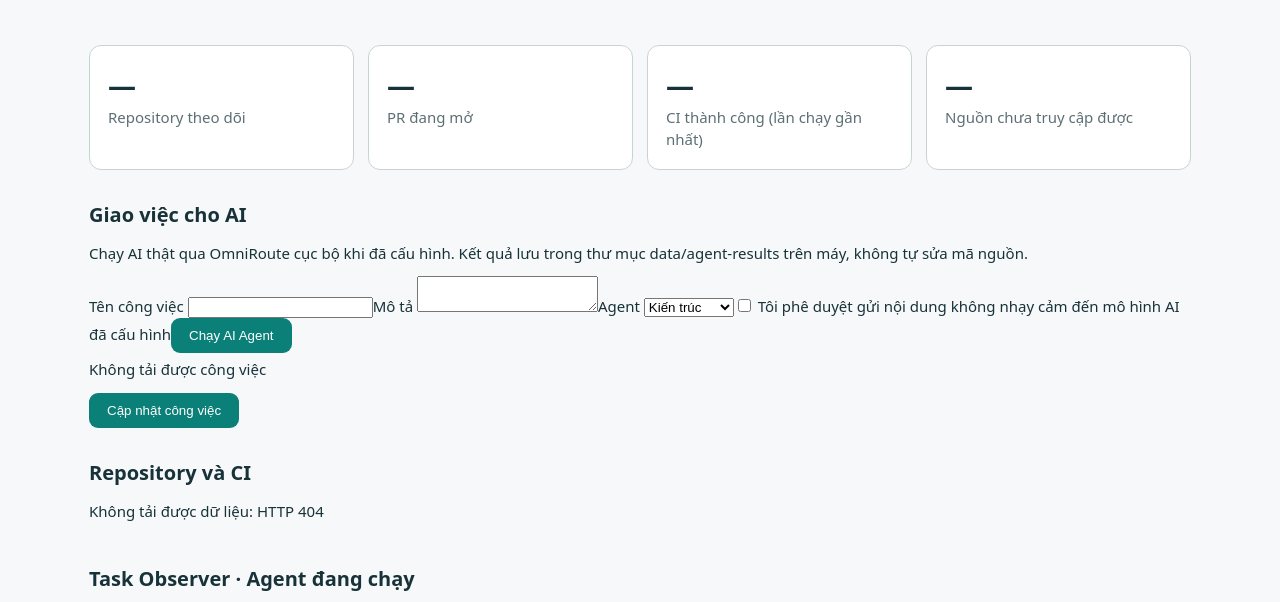
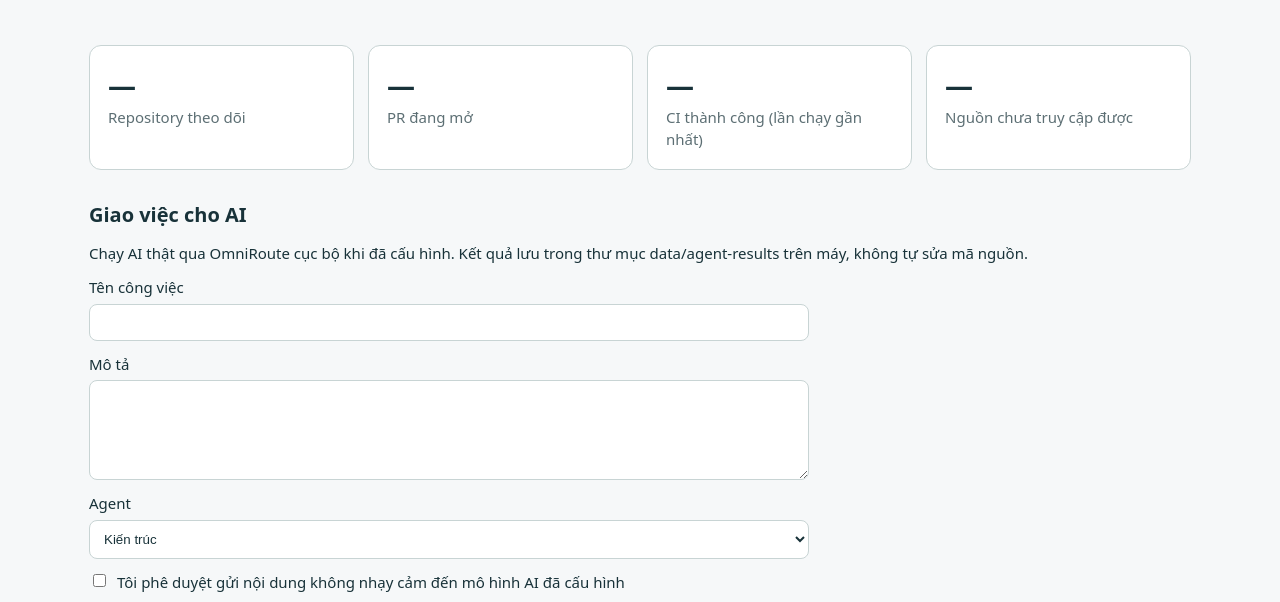
Before and after one commit to saoluucvhak-pixel/HAK_AI_AGENT_CONTROL_CENTER, a website: page web/index.html in a window 1280 px wide. Shown: the part 109-711 px from the top of the page. Drawn offline with Linux system fonts and the light colour scheme; no server answers.

Commit message:
style: usable operator task form

```diff
--- a/web/style.css
+++ b/web/style.css
@@ -1 +1,2 @@
 :root{color-scheme:light dark;font:15px/1.5 system-ui,-apple-system,Segoe UI,sans-serif;--accent:#0b8078;--border:#c8d4d4}*{box-sizing:border-box}body{margin:0;background:light-dark(#f6f8f9,#121d21);color:light-dark(#183239,#eaf1f3)}header,main,footer{max-width:1150px;margin:auto;padding:24px}header{display:flex;justify-content:space-between;align-items:center;gap:16px}h1{margin:0;font-size:28px}h2{font-size:20px;margin:30px 0 12px}h3{font-size:16px;margin:0 0 8px}p{margin:5px 0 12px}header p,footer{opacity:.7}button{background:var(--accent);color:white;border:0;border-radius:9px;padding:10px 18px;cursor:pointer}button:disabled{opacity:.5}.stats,.layers,.cards{display:grid;grid-template-columns:repeat(auto-fit,minmax(230px,1fr));gap:14px}article{border:1px solid var(--border);border-radius:12px;padding:18px;background:light-dark(white,#1c2c31);overflow-wrap:anywhere}.stats article{display:flex;flex-direction:column}.stats strong{font-size:28px}.stats span{opacity:.7}.repo a{display:block;margin:8px 0;color:light-dark(#006b73,#7de3d8)}.warning{color:light-dark(#9e4512,#ffb078)}:focus-visible{outline:3px solid var(--accent);outline-offset:3px}@media(max-width:500px){header{align-items:start;flex-direction:column}}
+#agent-job-form{display:grid;gap:12px;max-width:720px}#agent-job-form label{display:grid;gap:5px}#agent-job-form input:not([type=checkbox]),#agent-job-form textarea,#agent-job-form select{width:100%;padding:10px;border:1px solid var(--border);border-radius:8px;background:light-dark(white,#1c2c31);color:inherit}#agent-job-form textarea{min-height:100px}#agent-job-form label:has([type=checkbox]){display:flex;align-items:start;gap:8px}
```
